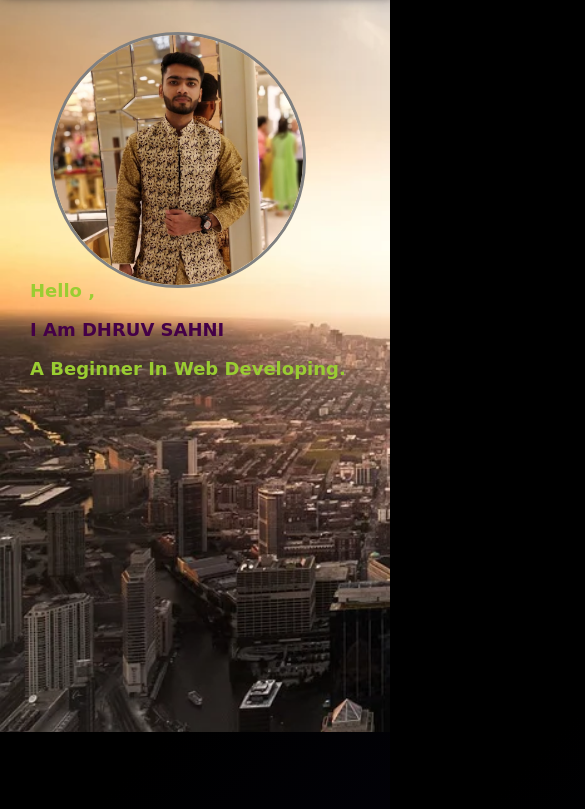
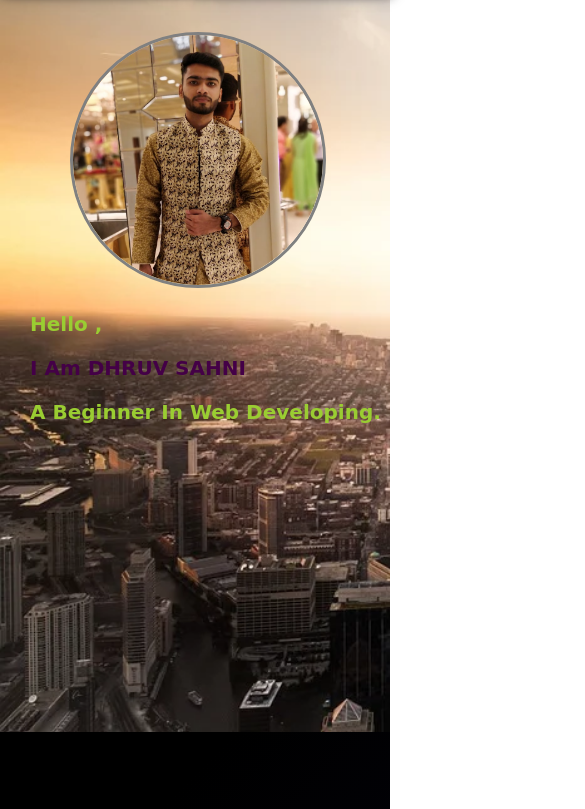
Before and after one commit to dhruvsahni89/myportfolio, a plain HTML site: page index.html in a window 390 px wide. Shown: the part 70-879 px from the top of the page, 585 px wide, since content can reach past the window. Drawn offline with Linux system fonts and the light colour scheme; a web font is replaced by a local one.

Commit message:
finally made it responsive

```diff
--- a/css/style2.css
+++ b/css/style2.css
@@ -92,39 +92,7 @@ nav ul li a{
     display: flex;
     margin-top: 40px;
 }
-@media  only screen and (max-width:1074px){
-    #model{
-        margin-left: 600px;
-        position: relative;
-    }
-    .text{
-        margin-left: 95px;
-    }
-}
-@media  only screen and (max-width:985px){
-    #model{
-        margin-left: 560px;
-        position: relative;
-    }
-    .text{
-        margin-left: 75px;
-    }
-}
-@media  only screen and (max-width:443px){
-    .text{
-        font-size: 22px;
-        margin-top: 230px;
-        position: absolute;
-    }
-    .responsive{
-        flex-direction: column;
-    }
-    #model{
-              width: 240px;
-              height: 240px;
-              margin-left: 75px;
-    }
-}
+
 
 .container{
     width: 100%;
@@ -346,10 +314,18 @@ font-size: 25px;
             text-align: center;
             margin-top: 10px;
         }
+        @media only screen and (max-width:1000px){
+            body{background-image: linear-gradient(315deg, #130f40 0%, #000000 74%);
+            background-repeat: no-repeat;
+        background-position: center;
+    background-clip: cover;}
 
-        @media only screen and (max-width:425px){
+
+}
+
+        @media only screen and (max-width:1100px){
             #model{
-                margin-left: 50px;
+                margin-left: 70px;
                 height: 250px;
                 width: 250px;
             }
@@ -357,13 +333,20 @@ font-size: 25px;
 
                 display: inline-block;
     margin-left: 30px;
-
-    font-size: 18px;
+margin-top:260px ;
+    font-size: 20px;
     font-family:cursive;
 
             }
             #one,#two{
                 color: yellowgreen;
+            }
+            .heading{
+                margin-left: 90px;
+                margin-top: 120px;
+            }
+            .skills{
+                margin-left: 90px;
             }
 
 .container{
--- a/index.html
+++ b/index.html
@@ -35,8 +35,9 @@
             </div>
 
         </div>
+
+        </section>
         <div class="heading" id="About"><p>About-Me</p></div>
-        </section>
         <div class="container">
          <div class="item1">
             <p>hello, My Name Is Dhruv Sahni</p>
@@ -88,13 +89,13 @@
 
             <div class="social-icons">
                 <div class="icon1">
-                    <img src="images/l.jpg.jpeg" alt="" class="pic1">
+                  <a href="https://www.linkedin.com/in/dhruv-sahni-4585561a5/"> <img src="images/l.jpg.jpeg" alt="" class="pic1" ></a>
                 </div>
                 <div class="icon1">
-                    <img src="images/insta.jpg.jpeg" alt="" class="pic2">
+                   <a href="https://www.instagram.com/naruto_ds/?hl=en"> <img src="images/insta.jpg.jpeg" alt="" class="pic2"></a>
                 </div>
                 <div class="icon1">
-                    <img src="images/f.jpg.jpeg" alt="" class="pic3">
+                   <a href="https://www.facebook.com/dhruv.sahani.92"><img src="images/f.jpg.jpeg" alt="" class="pic3"></a>
                 </div>
 
             </div>
```
